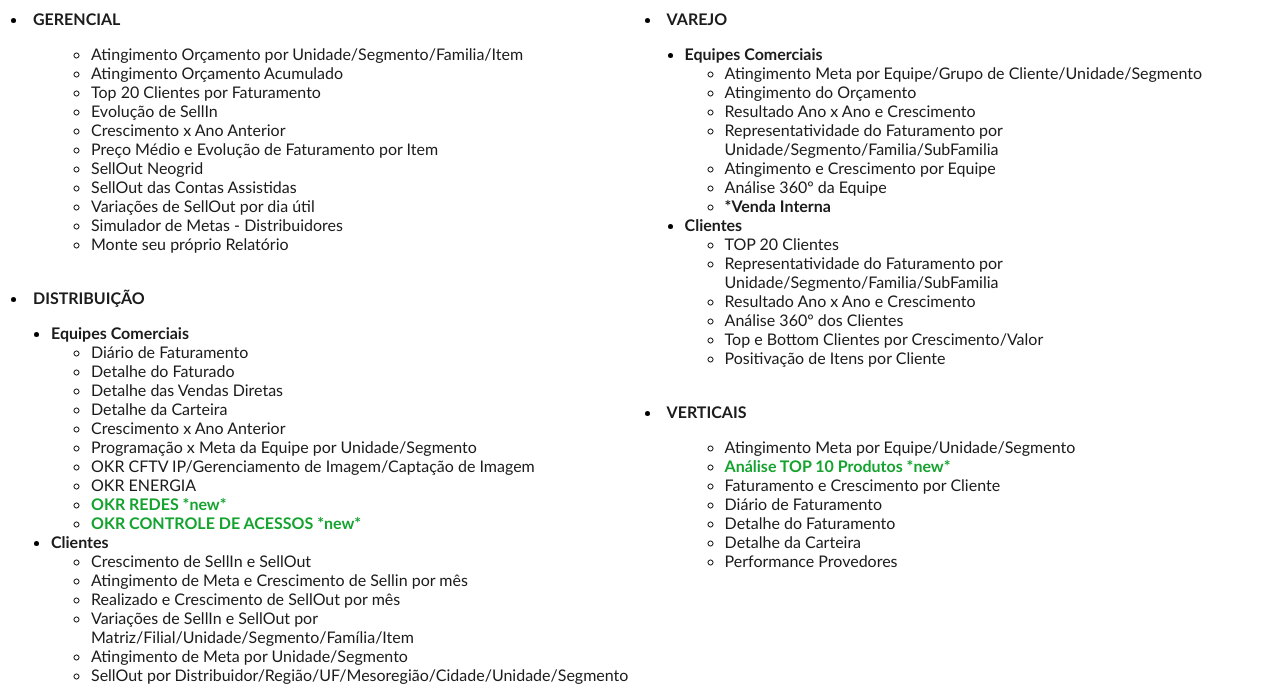
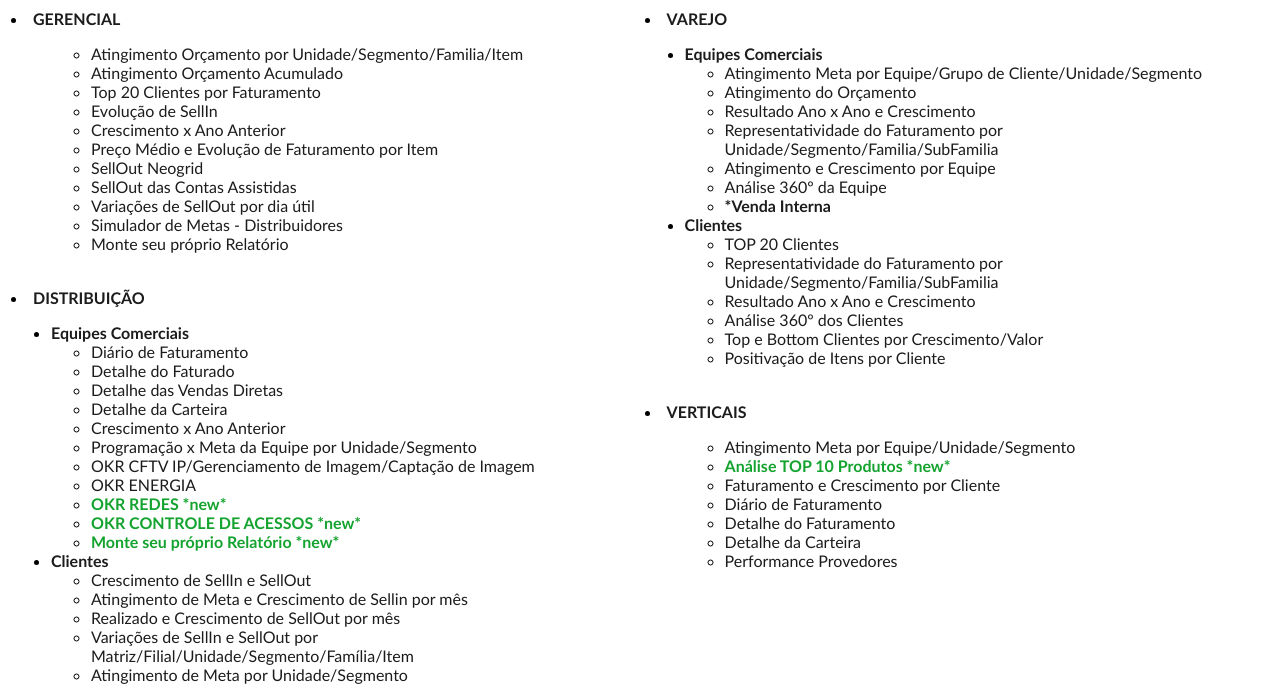
Before and after one commit to planejamentoComercialIntelb/planejamentoComercialIntelb.github.io, a plain HTML site: page index.html in a window 1280 px wide. Shown: the part 93-780 px from the top of the page. Drawn offline with Linux system fonts and the light colour scheme.

Commit message:
Update index.html

```diff
--- a/index.html
+++ b/index.html
@@ -76,6 +76,7 @@
                 	<li><a href="https://qliksense.intelbras.com.br/sense/app/a130b8db-9af5-4e96-b12b-0a4c2f2b8a35/sheet/492d3f5d-746b-4fc6-bb04-0d83c4345b08/state/0" target="_blank">OKR ENERGIA</a></li>
 			<li><a href="https://qliksense.intelbras.com.br/sense/app/a130b8db-9af5-4e96-b12b-0a4c2f2b8a35/sheet/19f16e12-1800-462a-a1ad-533e6caece73/state/0" target="_blank"><b><font style="color:#14A32E" font-size:"16px"> OKR REDES *new*</font></b></a></li>
 			<li><a href="https://qliksense.intelbras.com.br/sense/app/a130b8db-9af5-4e96-b12b-0a4c2f2b8a35/sheet/d34b3af7-1364-467b-bcd2-b1218b868711/state/0" target="_blank"><b><font style="color:#14A32E" font-size:"16px"> OKR CONTROLE DE ACESSOS *new*</font></b></a></li>
+			<li><a href="https://qliksense.intelbras.com.br/sense/app/a130b8db-9af5-4e96-b12b-0a4c2f2b8a35/sheet/eed60d0b-35f4-417d-a323-b739f5009f7c/state/0" target="_blank"><b><font style="color:#14A32E" font-size:"16px"> Monte seu próprio Relatório *new*</font></b></a></li>
                     </ul>
                     <li><a href="#"><b>Clientes</b></a></li>
                     <ul>
```
Lines whose indentation alone changed are shown as unchanged.
